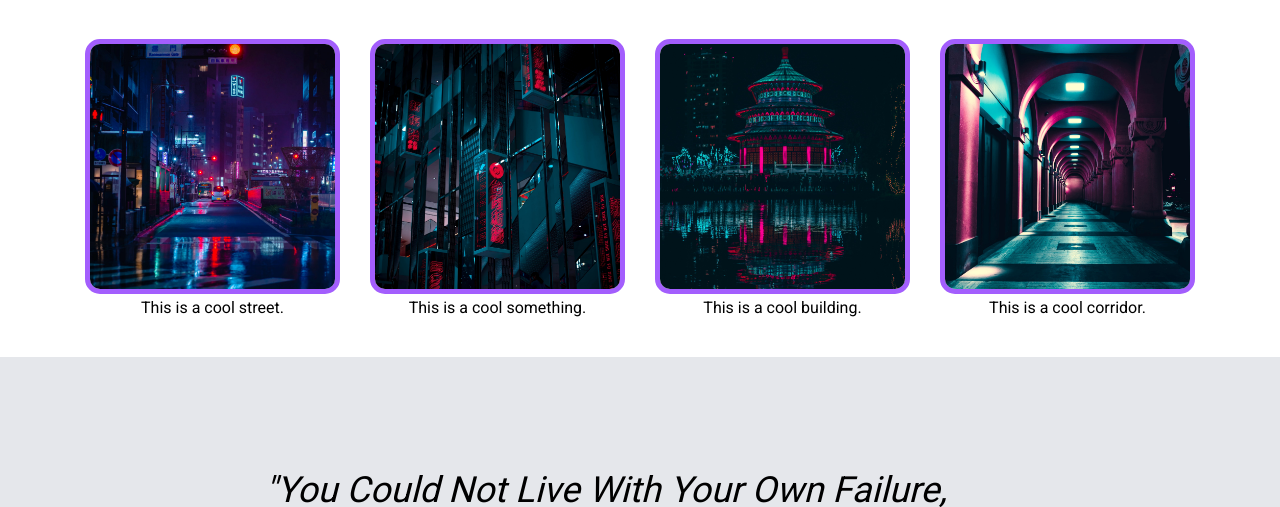
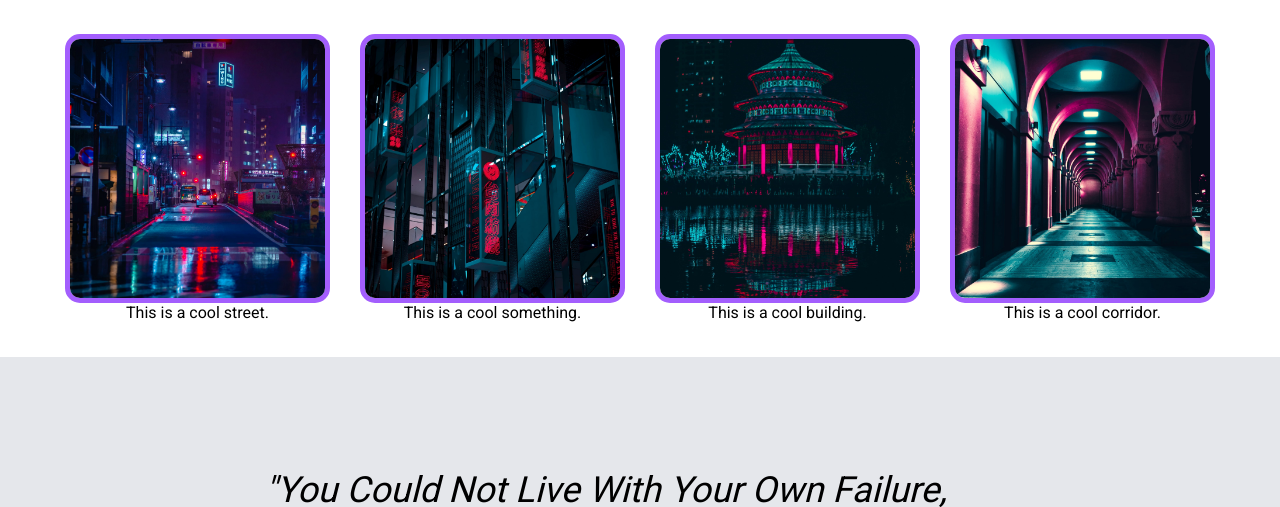
Before and after one commit to nero1998/project_landing_page, a plain HTML site: page index.html in a window 1280 px wide. Shown: the part 758-1265 px from the top of the page. Drawn offline with Linux system fonts and the light colour scheme.

Commit message:
Added some animations on the photos

```diff
--- a/style.css
+++ b/style.css
@@ -125,10 +125,23 @@ h1 {
   gap: 30px;
 }
 
+.imgs div {
+  border: 5px solid rgb(163 94 253);
+  border-radius: 15px;
+  overflow: hidden;
+}
+
 .imgs div img {
   width: 255px;
-  border: 5px solid rgb(163 94 253);
-  border-radius: 15px;
+
+  filter: brightness(100%);
+  transition: all 0.4s;
+  transform: scale(110%);
+}
+
+.imgs div img:hover {
+  filter: brightness(135%);
+  transform: scale(120%);
 }
 
 /* THIRD SECTION  */
```
